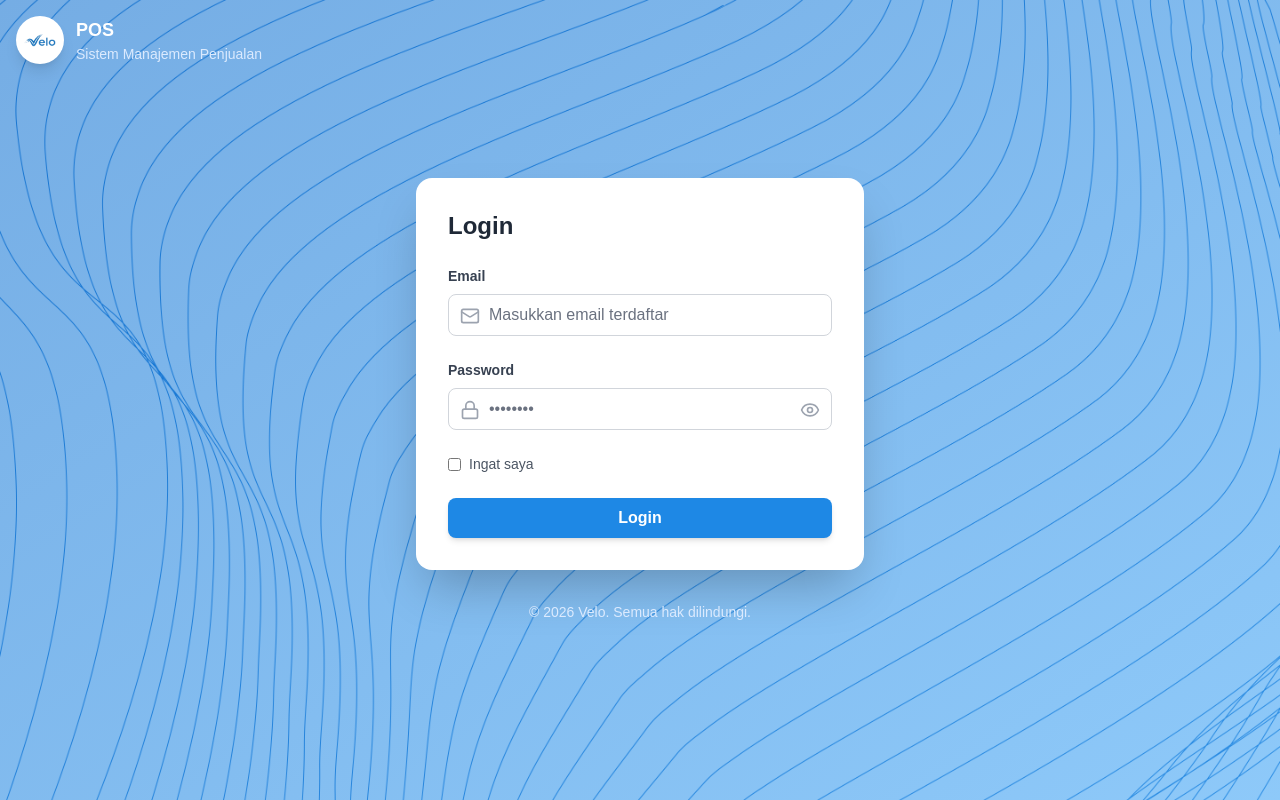
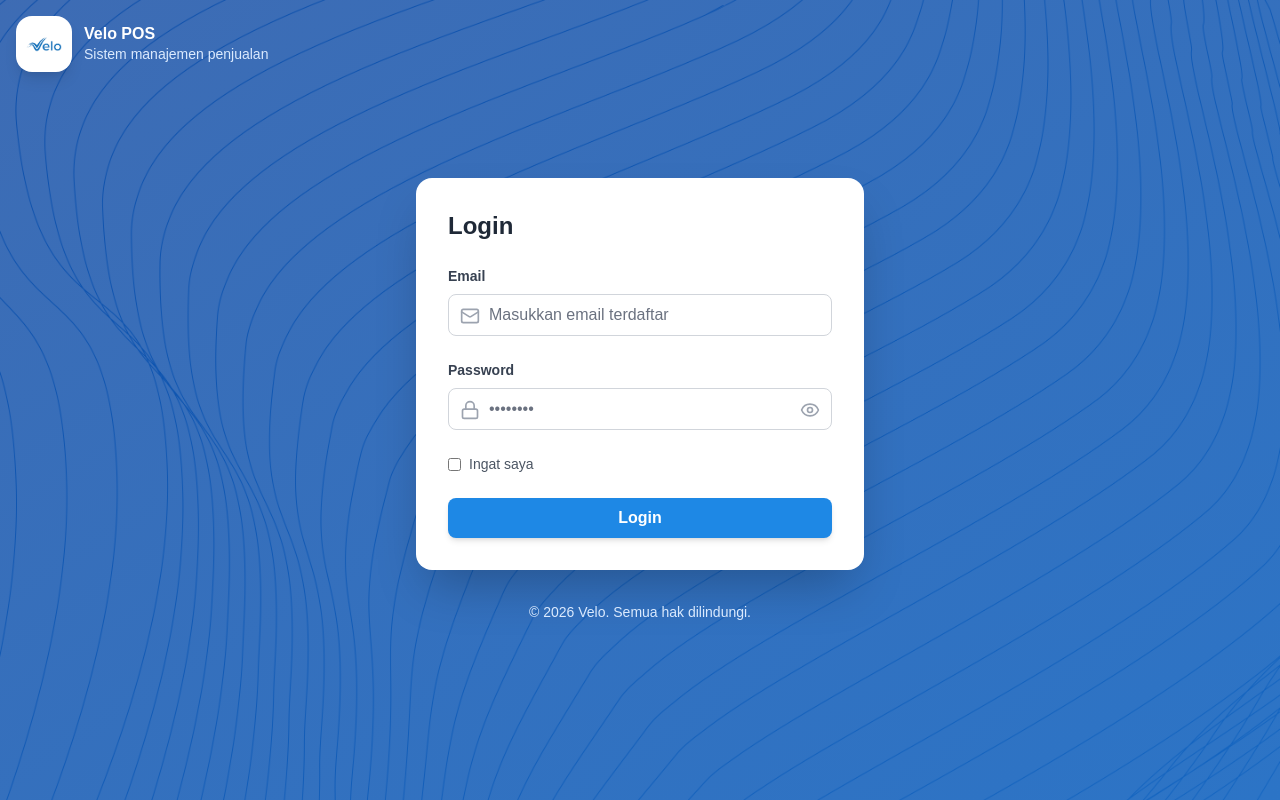
Before and after one commit to coffeekavio/management-kasir, a Next.js app: page /login in a window 1280 px wide. Built offline with nearby package versions, Linux system fonts and the light colour scheme; no server answers.

Commit message:
fix : login bg

```diff
--- a/src/app/(auth)/login/page.tsx
+++ b/src/app/(auth)/login/page.tsx
@@ -44,16 +44,16 @@ export default function LoginPage() {
   return (
     <div className="relative min-h-screen">
       <Image src={bg} alt="background" fill className="object-cover" priority />
-      <div className="absolute inset-0 bg-gradient-to-br from-[#1976D2]/60 to-[#42A5F5]/60" />
+      <div className="absolute inset-0 bg-gradient-to-br from-[#0D47A1]/80 to-[#1565C0]/90" />
 
       {/* Logo fixed left */}
-      <div className="absolute left-4 top-4 z-20 flex items-center gap-3">
-        <div className="w-12 h-12 bg-white rounded-full flex items-center justify-center shadow-lg">
-          <Image src={logo} alt="logo" className="w-8 h-8 object-contain" />
+      <div className="absolute left-8 md:left-4 top-4 z-20 flex items-center gap-3">
+        <div className="w-14 h-14 bg-white rounded-2xl flex items-center justify-center shadow-lg border border-white/20 overflow-hidden">
+          <Image src={logo} alt="logo" className="w-9 h-9 object-contain" />
         </div>
-        <div className="hidden sm:block">
-          <h2 className="text-lg font-semibold text-white">POS</h2>
-          <p className="text-blue-100 text-sm">Sistem Manajemen Penjualan</p>
+        <div className="flex flex-col">
+          <h2 className="text-white text-base font-bold leading-tight">Velo POS</h2>
+          <p className="text-blue-100 text-sm">Sistem manajemen penjualan</p>
         </div>
       </div>
 
```
